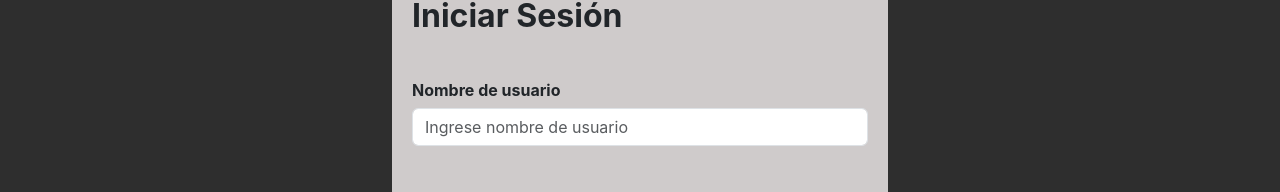
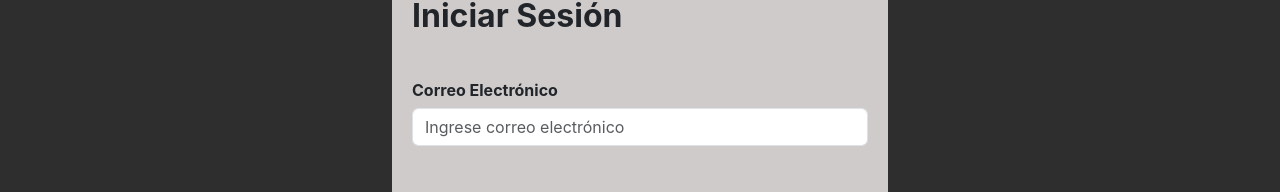
Before and after one commit to darielsevilla/proyectoemergentes, a Next.js app: page / in a window 1280 px wide. Shown: the part 151-343 px from the top of the page. Built offline with nearby package versions, Linux system fonts and the light colour scheme.

Commit message:
Detallitos

```diff
--- a/src/pages/AcademicChief/jefecursos.tsx
+++ b/src/pages/AcademicChief/jefecursos.tsx
@@ -38,7 +38,7 @@ export default function CreatedCourses(){
         <div className='container'>
             <div className="input-group flex-nowrap barMargin">
             <input type="text" className="form-control" placeholder="Busca un curso" aria-label="Username" aria-describedby="addon-wrapping" />
-            <button className="input-group-text" id="addon-wrapping"><img width="20px" height="20px" src = "./imagenes/search.png"></img></button>
+            <button className="input-group-text" id="addon-wrapping"><img width="20px" height="20px" src = "/imagenes/search.png"></img></button>
             </div>
 
             {cards()}
--- a/src/pages/crearUsuario.tsx
+++ b/src/pages/crearUsuario.tsx
@@ -232,6 +232,7 @@ export default function Createuser(){
                 </select>
                 <div >
                     <button type="submit" className="btn btn-primary form-control buttonLogin margin-5pc"><b>Registrarse</b></button>
+                    <Link href="/login"><button className="btn btn-primary margin-5pc form-control bottonRegister"><b>Inicia Sesión</b></button> </Link>
                     </div>
                 </form>
 
--- a/src/pages/login.tsx
+++ b/src/pages/login.tsx
@@ -9,14 +9,14 @@ export default function Login() {
 
     const [isMounted, setIsMounted] = useState(false);
 
-    const [userName, setUserName] = useState('');
+    const [mail, setMail] = useState('');
     const [password, setPassword] = useState('');
 
     const logInFireBase = async() => {
         let url = "http://localhost:3001/logInFirebase";
 
         const body = {
-            mail: userName,
+            mail: mail,
             password: password
         }
 
@@ -43,7 +43,7 @@ export default function Login() {
         let url = "http://localhost:3001/logIn";
 
         const body = {
-            mail: userName
+            mail: mail
         }
 
         const config = {
@@ -76,6 +76,7 @@ export default function Login() {
                     completionRequirement: course.completionRequirement,
                     institutionID: course.institutionID
                 }));
+                console.log(courses);
                 localStorage.setItem('courses', JSON.stringify(courses));
                 if(res.data.user.role == "Docente"){
 
@@ -116,10 +117,10 @@ export default function Login() {
 
         <div className="card-body loginCard ">
             <h2 className="card-title"><b>Iniciar Sesión</b></h2>
-            <h6 className="card-text margint"><b>Nombre de usuario</b></h6>
-            <input className="form-control" type="text" placeholder="Ingrese nombre de usuario" aria-label="default input example" onChange={(event) => setUserName(event.target.value)}/>
+            <h6 className="card-text margint"><b>Correo Electrónico</b></h6>
+            <input className="form-control" type="text" placeholder="Ingrese correo electrónico" aria-label="default input example" onChange={(event) => setMail(event.target.value)}/>
             <h6 className="card-text margint"><b>Contraseña</b></h6>
-            <input className="form-control" type="text" placeholder="Ingrese contraseña" aria-label="default input example" onChange={(event) => setPassword(event.target.value)}/>
+            <input className="form-control" type="password" placeholder="Ingrese contraseña" aria-label="default input example" onChange={(event) => setPassword(event.target.value)}/>
 
             <button className="btn btn-primary margint form-control buttonLogin" onClick={logInFireBase}><b>Iniciar Sesión</b></button>
             <Link href="/crearUsuario"><button className="btn btn-primary margin-5pc form-control bottonRegister"><b>Registrate</b></button> </Link>
```
